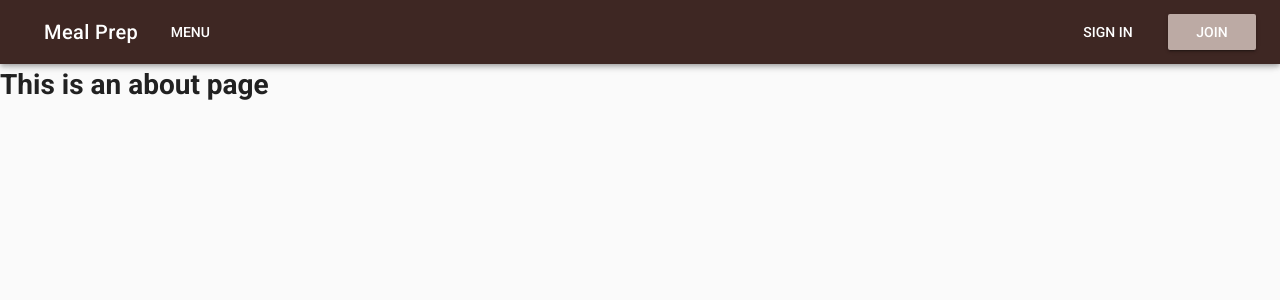
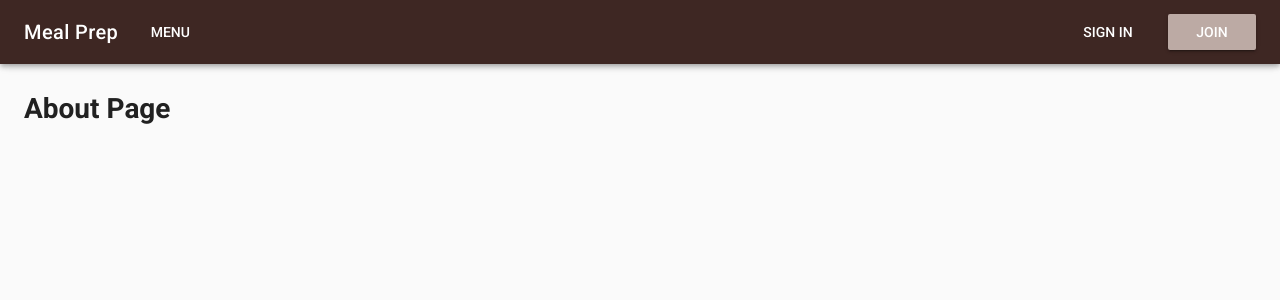
Before and after one commit to carlosazaustre/vue-freecodecamp, a Vue app: page /about in a window 1280 px wide. Shown: the top 300 px of the page. Built offline with nearby package versions, Linux system fonts and the light colour scheme.

Commit message:
add router-links

```diff
--- a/src/components/AppNavigation.vue
+++ b/src/components/AppNavigation.vue
@@ -18,14 +18,15 @@
     </v-navigation-drawer>
 
     <v-toolbar app color="brown darken-4" dark>
-      <v-toolbar-side-icon class="hidden-md-and-up" @click="drawer = !drawer;">
-      </v-toolbar-side-icon>
+      <v-toolbar-side-icon class="hidden-md-and-up" @click="drawer = !drawer;"></v-toolbar-side-icon>
       <v-spacer class="hidden-md-and-up"></v-spacer>
-      <v-toolbar-title>{{ appTitle }}</v-toolbar-title>
+      <router-link to="/">
+        <v-toolbar-title>{{ appTitle }}</v-toolbar-title>
+      </router-link>
       <v-btn class="hidden-sm-and-down" flat>Menu</v-btn>
       <v-spacer class="hidden-sm-and-down"></v-spacer>
-      <v-btn class="hidden-sm-and-down" flat>SIGN IN</v-btn>
-      <v-btn class="hidden-sm-and-down" color="brown lighten-3">JOIN</v-btn>
+      <v-btn class="hidden-sm-and-down" flat to="/sign-in">SIGN IN</v-btn>
+      <v-btn class="hidden-sm-and-down" color="brown lighten-3" to="/join">JOIN</v-btn>
     </v-toolbar>
   </span>
 </template>
@@ -42,3 +43,10 @@ export default {
   }
 };
 </script>
+
+<style scoped>
+a {
+  color: white;
+  text-decoration: none;
+}
+</style>
--- a/src/views/About.vue
+++ b/src/views/About.vue
@@ -1,3 +1,15 @@
 <template>
-  <div class="about"><h1>This is an about page</h1></div>
+  <v-container fluid>
+    <v-layout>
+      <h1>About Page</h1>
+    </v-layout>
+  </v-container>
 </template>
+
+<script>
+export default {
+  name: "About"
+};
+</script>
+
+<style scoped></style>
```
